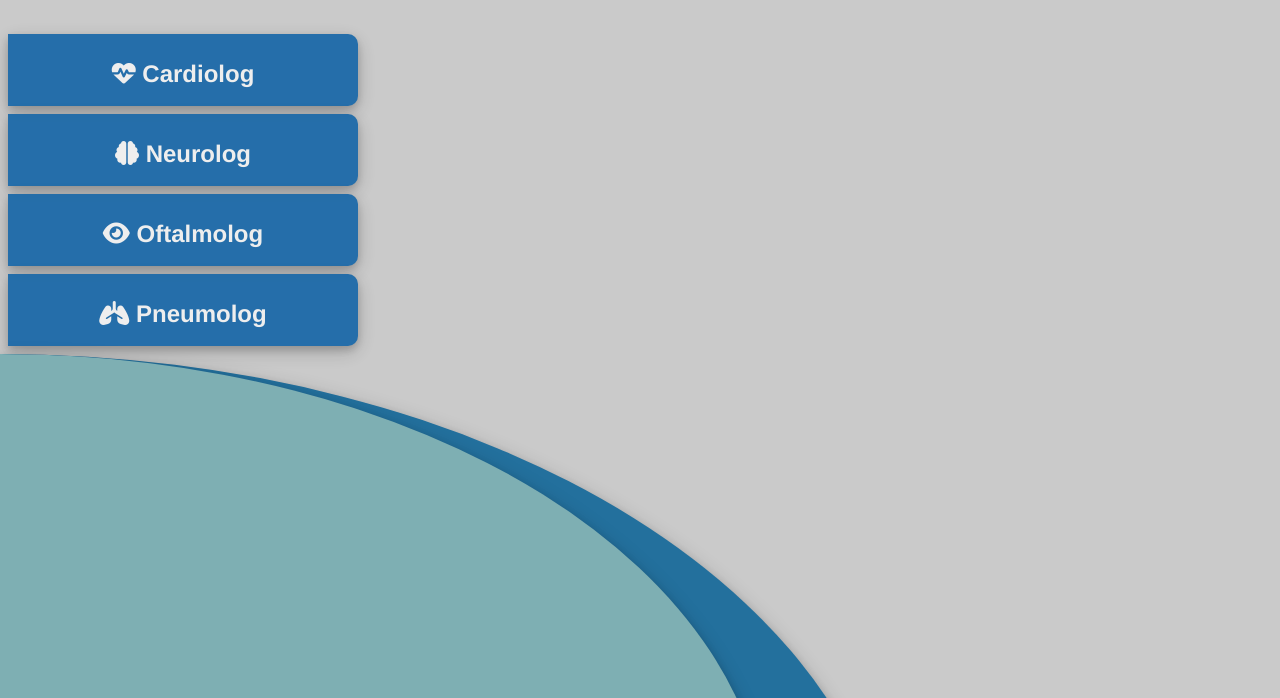
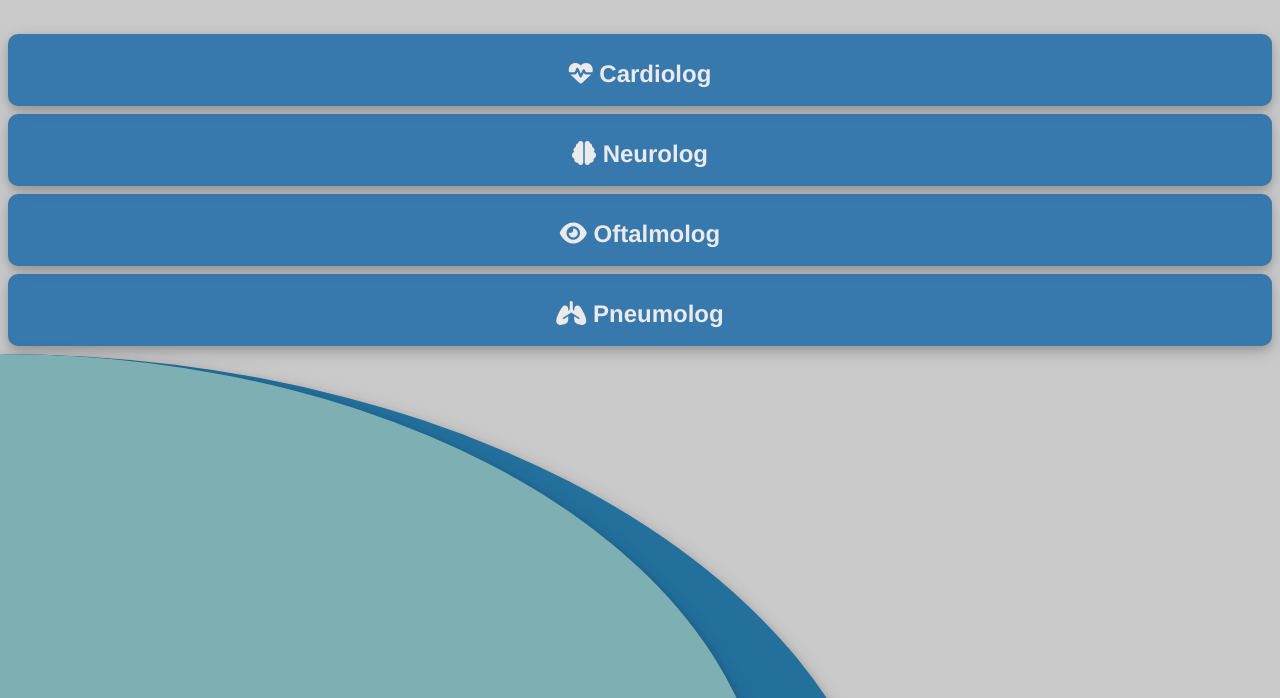
Before and after one commit to sebastiankalciov/docfinder, a plain HTML site: page index.html in a window 1280 px wide. Shown: the part 102-800 px from the top of the page. Drawn offline with Linux system fonts and the light colour scheme.

Commit message:
Finished Demo UI

```diff
--- a/style.css
+++ b/style.css
@@ -36,7 +36,7 @@ body {
 
 .col {
     height:auto;
-    width: 350px;;
+    width: 100%;
     text-align: center;
 }
 
@@ -65,7 +65,6 @@ row.menu{
 }
 
 .button:active {
-  background-color: #3e8e41;
   box-shadow: 0 5px #2d2d2d;
 }
 .button {
@@ -76,13 +75,14 @@ row.menu{
     height: 60px;
     font: 24px Helvetica;
     text-align: center;
+    text-wrap:pretty;
     text-decoration: none;
     font-size: medium;
-    width:100%;
+    width:auto;
     cursor: pointer;
     display:block;
-    opacity:0.9;
-    border-radius:0px 10px 10px 0px;
+    opacity:0.8;
+    border-radius:10px 10px 10px 10px;
     margin:0.5em;
     user-select: none;
   }
```
